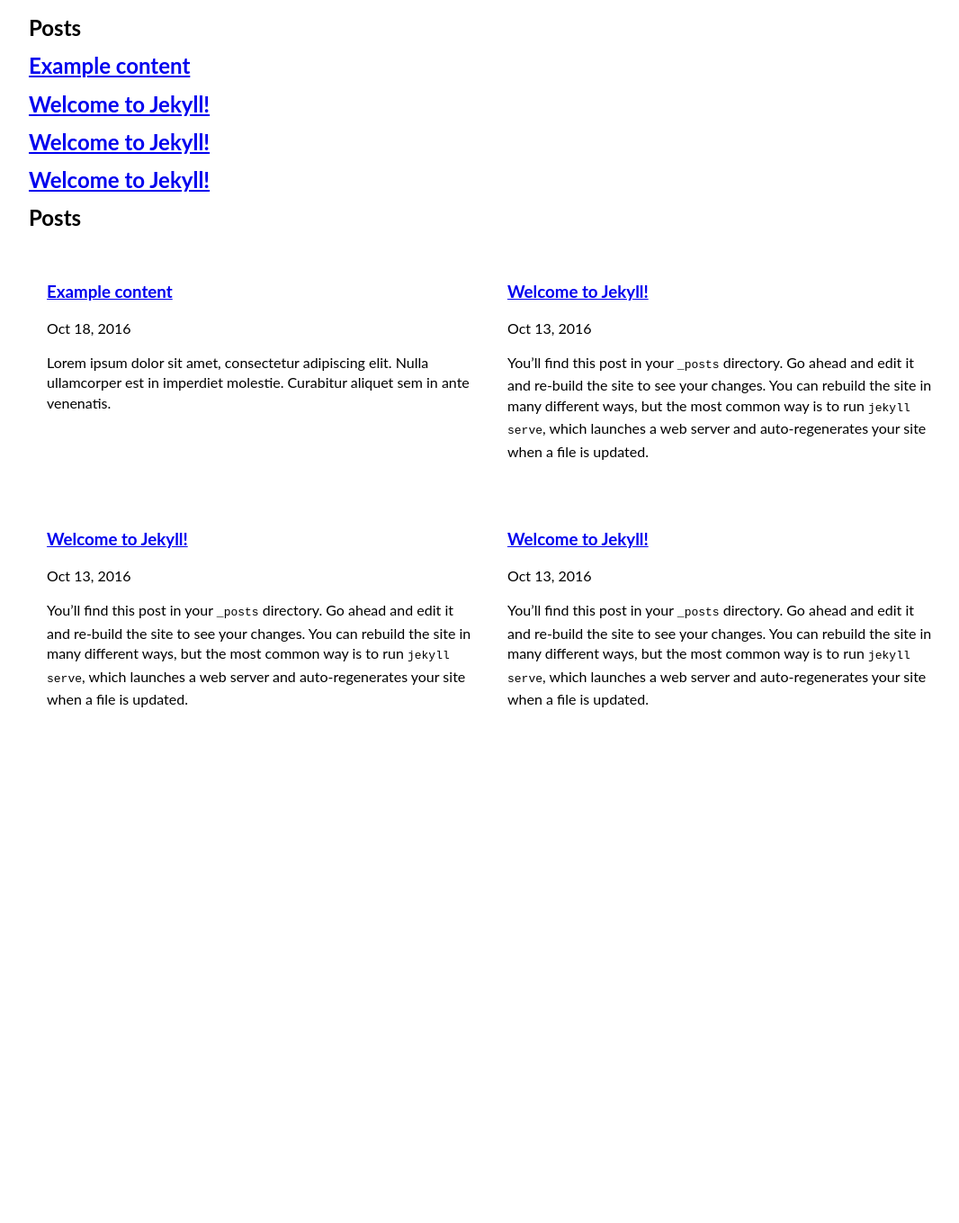
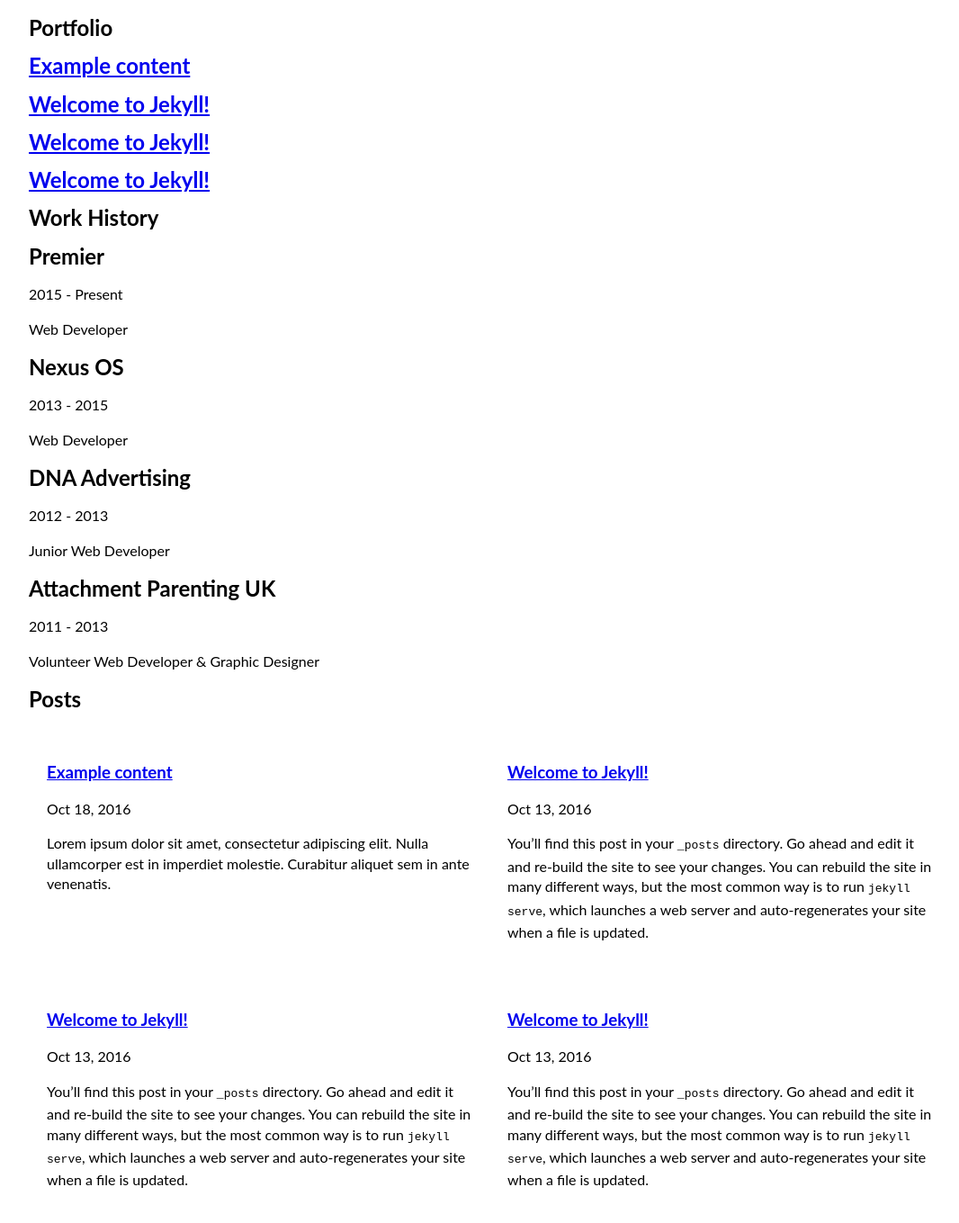
Before and after one commit to mimpski/portfolio, a Jekyll site: the page built from index.html, in a window 1280 px wide. Shown: the whole page at 90% size, without its empty margins (96-1162 px from the left). Built offline with Jekyll 4.4.1, drawn with Linux system fonts in a browser that asks for light colours; nearby versions of some CDN libraries; before the commit the page ends 900 px from its top, so only the background shows below that.

Commit message:
added data file
Added data to use as job history.

```diff
--- /dev/null
+++ b/_data/history.yml
@@ -0,0 +1,15 @@
+- name: Premier
+  timeline: 2015 - Present
+  job-title: Web Developer
+
+- name: Nexus OS
+  timeline: 2013 - 2015
+  job-title: Web Developer
+
+- name: DNA Advertising
+  timeline: 2012 - 2013
+  job-title: Junior Web Developer
+
+- name: Attachment Parenting UK
+  timeline: 2011 - 2013
+  job-title: Volunteer Web Developer & Graphic Designer
--- a/index.html
+++ b/index.html
@@ -5,7 +5,7 @@
 
 <section class="portfolio_listing">
 
-  <h1 class="page-heading">Posts</h1>
+  <h1 class="page-heading">Portfolio</h1>
 
   <div class="portfolio_list">
     {% for post in site.categories.blog limit:4 %}
@@ -13,6 +13,25 @@
         <h2>
           <a class="portfolio_link" href="{{ post.url | prepend: site.baseurl }}">{{ post.title | escape }}</a>
         </h2>
+      </div>
+    {% endfor %}
+    <div class="clearfix"></div>
+  </div>
+
+</section>
+
+<section class="job_listing">
+
+  <h1 class="page-heading">Work History</h1>
+
+  <div class="job_list">
+    {% for job in site.data.history %}
+      <div class="job_item">
+        <h2>
+          {{ job.name }}
+        </h2>
+        <p>{{ job.timeline }}</p>
+        <p>{{ job.job-title }}</p>
       </div>
     {% endfor %}
     <div class="clearfix"></div>
```
